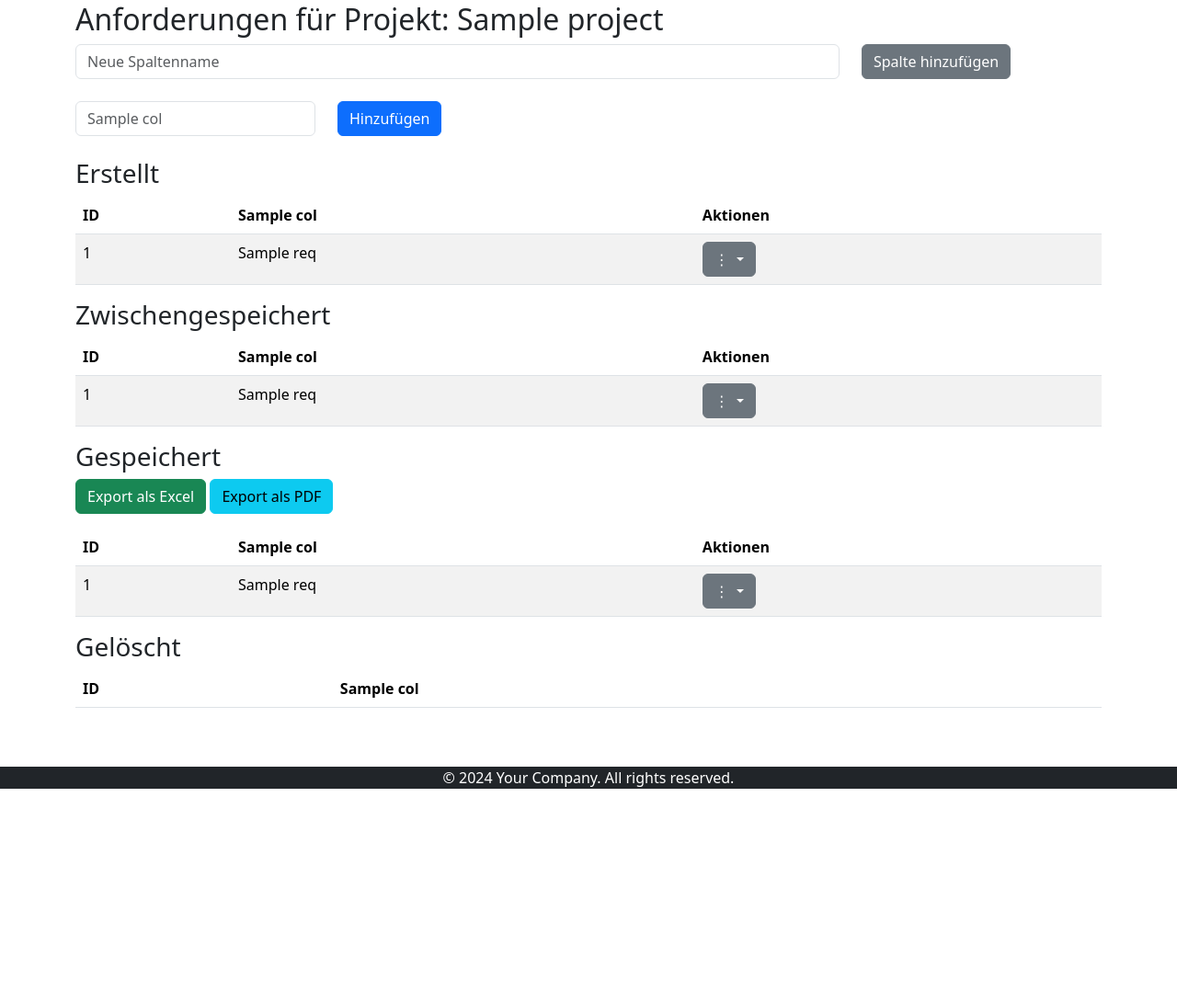
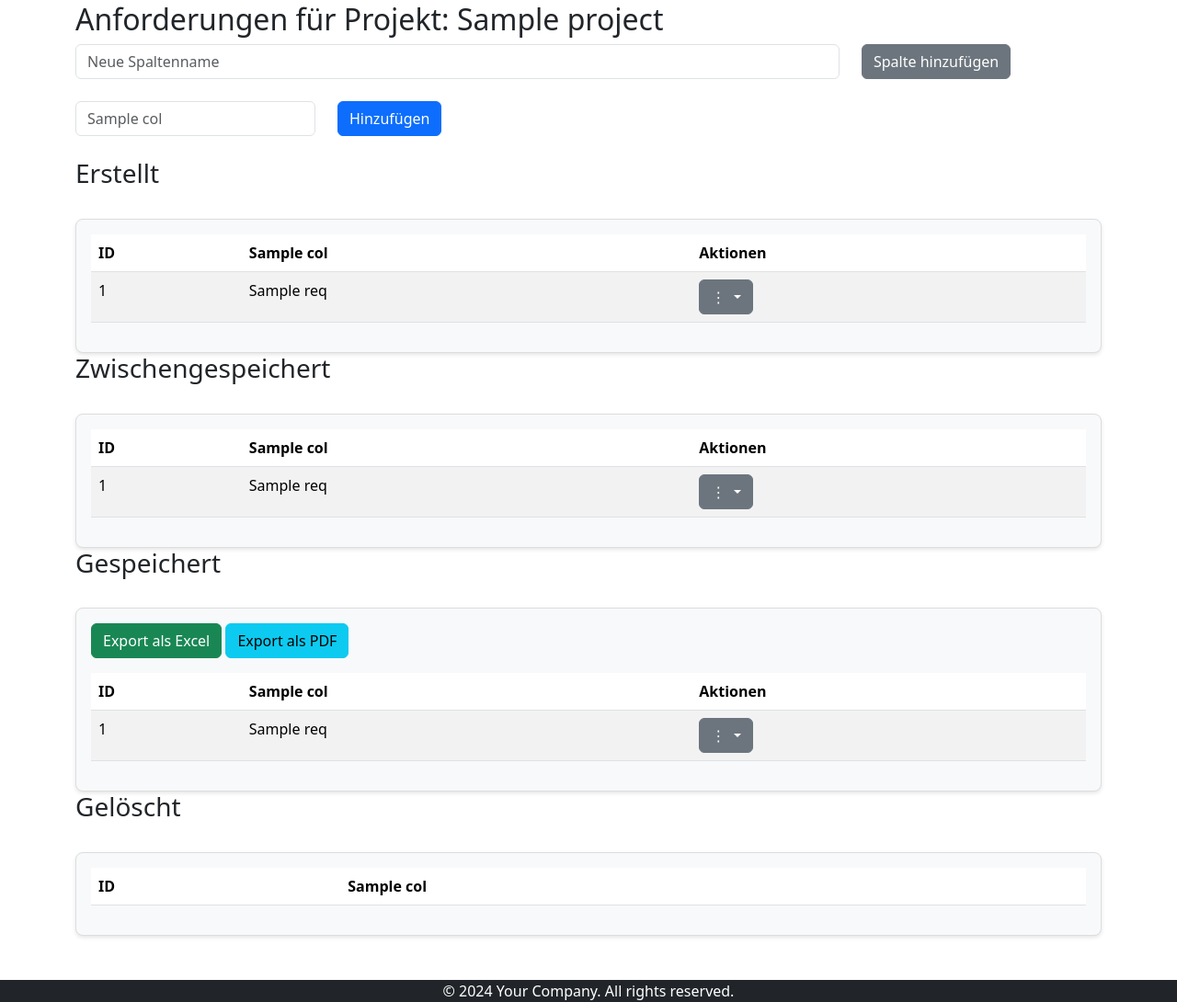
Before and after one commit to Aliwes1999/Interface_for_MBSE_Models, a Flask app: template app/templates/create.html in a window 1280 px wide. Shown: the part 116-1206 px from the top of the page at 92% size. Before the commit the page ends 974 px from the top, so only its background shows below. Run offline with Flask 3, Linux system fonts and the light colour scheme; tables that the repository leaves empty hold one stand-in row (values such as "Sample post"); the template is opened without the code that fills it: values that come from a table or form of the project are taken from there, most other values are stand-ins (such as "Sample title", 1, 10 or a date in 2020); lists and menus that the app fills with data are empty.

Commit message:
Tabellen ANsicht verbessert

```diff
--- /dev/null
+++ b/app/static/style.css
@@ -0,0 +1,30 @@
+/* Custom styles for table enhancements */
+.table-section {
+    margin-top: 2rem; /* Abstand zwischen Tabellen */
+    border: 1px solid #ddd; /* Sichtbarer Rahmen */
+    padding: 1rem; /* Innenabstand */
+    box-shadow: 0 2px 4px rgba(0, 0, 0, 0.1); /* Leichter Schatten */
+    border-radius: 8px; /* Abgerundete Ecken */
+    background-color: #f8f9fa; /* Heller grauer Hintergrund für bessere Übersichtlichkeit */
+}
+
+.table-section h3 {
+    font-size: 1.5rem; /* Größere Überschriften */
+    font-weight: bold; /* Fett */
+    margin-bottom: 1rem;
+}
+
+/* Zusätzliche feine Rahmen für Zellen, falls table-bordered nicht ausreicht */
+.table-bordered th,
+.table-bordered td {
+    border: 1px solid #dee2e6; /* Feine Rahmenlinien */
+}
+
+/* Abwechselnde Zeilenfarben, falls table-striped nicht reicht */
+.table-striped tbody tr:nth-of-type(odd) {
+    background-color: rgba(0, 0, 0, 0.05); /* Hellgrau für ungerade Zeilen */
+}
+
+.table-striped tbody tr:nth-of-type(even) {
+    background-color: #ffffff; /* Weiß für gerade Zeilen */
+}
--- a/app/templates/base.html
+++ b/app/templates/base.html
@@ -5,6 +5,7 @@
     <meta name="viewport" content="width=device-width, initial-scale=1.0">
     <title>{% block title %}Requirements Tool{% endblock %}</title>
     <link href="https://cdn.jsdelivr.net/npm/bootstrap@5.3.8/dist/css/bootstrap.min.css" rel="stylesheet" integrity="sha384-sRIl4kxILFvY47J16cr9ZwB07vP4J8+LH7qKQnuqkuIAvNWLzeN8tE5YBujZqJLB" crossorigin="anonymous">
+    <link rel="stylesheet" href="{{ url_for('static', filename='style.css') }}">
     <script src="https://cdn.jsdelivr.net/npm/bootstrap@5.3.8/dist/js/bootstrap.bundle.min.js" integrity="sha384-FKyoEForCGlyvwx9Hj09JcYn3nv7wiPVlz7YYwJrWVcXK/BmnVDxM+D2scQbITxI" crossorigin="anonymous"></script>
      <!-- ...existing code... -->
     <style>
--- a/app/templates/create.html
+++ b/app/templates/create.html
@@ -132,6 +132,7 @@
 
 <!-- Erstellt Table -->
 <h3>Erstellt</h3>
+<div class="table-section">
 <table class="table table-striped">
   <thead>
     <tr>
@@ -201,9 +202,11 @@
     {% endfor %}
   </tbody>
 </table>
+</div>
 
 <!-- Zwischengespeichert Table -->
 <h3>Zwischengespeichert</h3>
+<div class="table-section">
 <table class="table table-striped">
   <thead>
     <tr>
@@ -266,9 +269,11 @@
     {% endfor %}
   </tbody>
 </table>
+</div>
 
 <!-- Gespeichert Table -->
 <h3>Gespeichert</h3>
+<div class="table-section">
 <div class="mb-3">
   <a
     href="{{ url_for('main.export_requirements', project_id=project.id, format='excel') }}"
@@ -324,9 +329,11 @@
     {% endfor %}
   </tbody>
 </table>
+</div>
 
 <!-- Gelöscht Table -->
 <h3>Gelöscht</h3>
+<div class="table-section">
 <table class="table table-striped">
   <thead>
     <tr>
@@ -347,4 +354,5 @@
     {% endfor %}
   </tbody>
 </table>
+</div>
 {% endif %} {% endblock %}
```
Also changed, not shown: TODO.md (+4 -7 lines).
